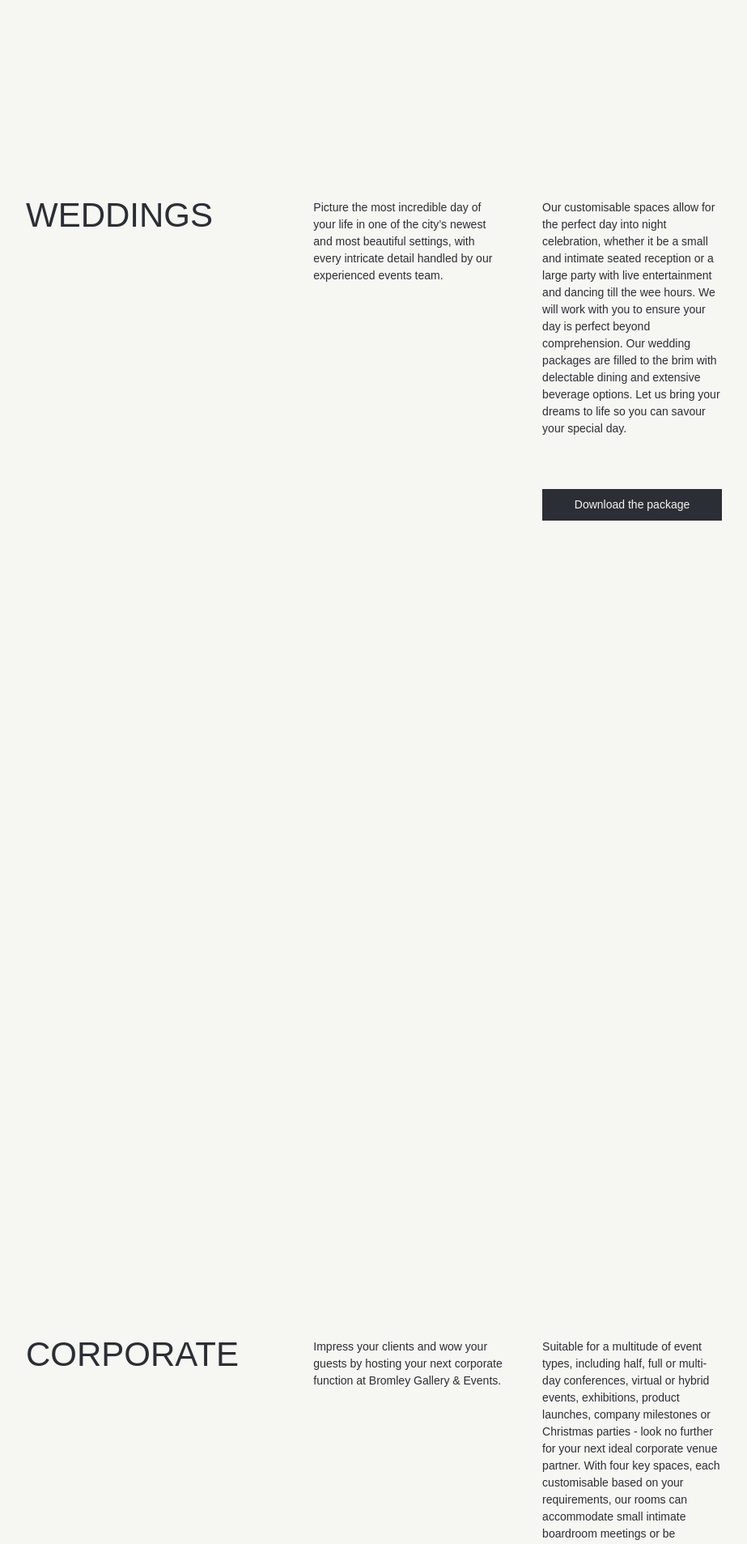
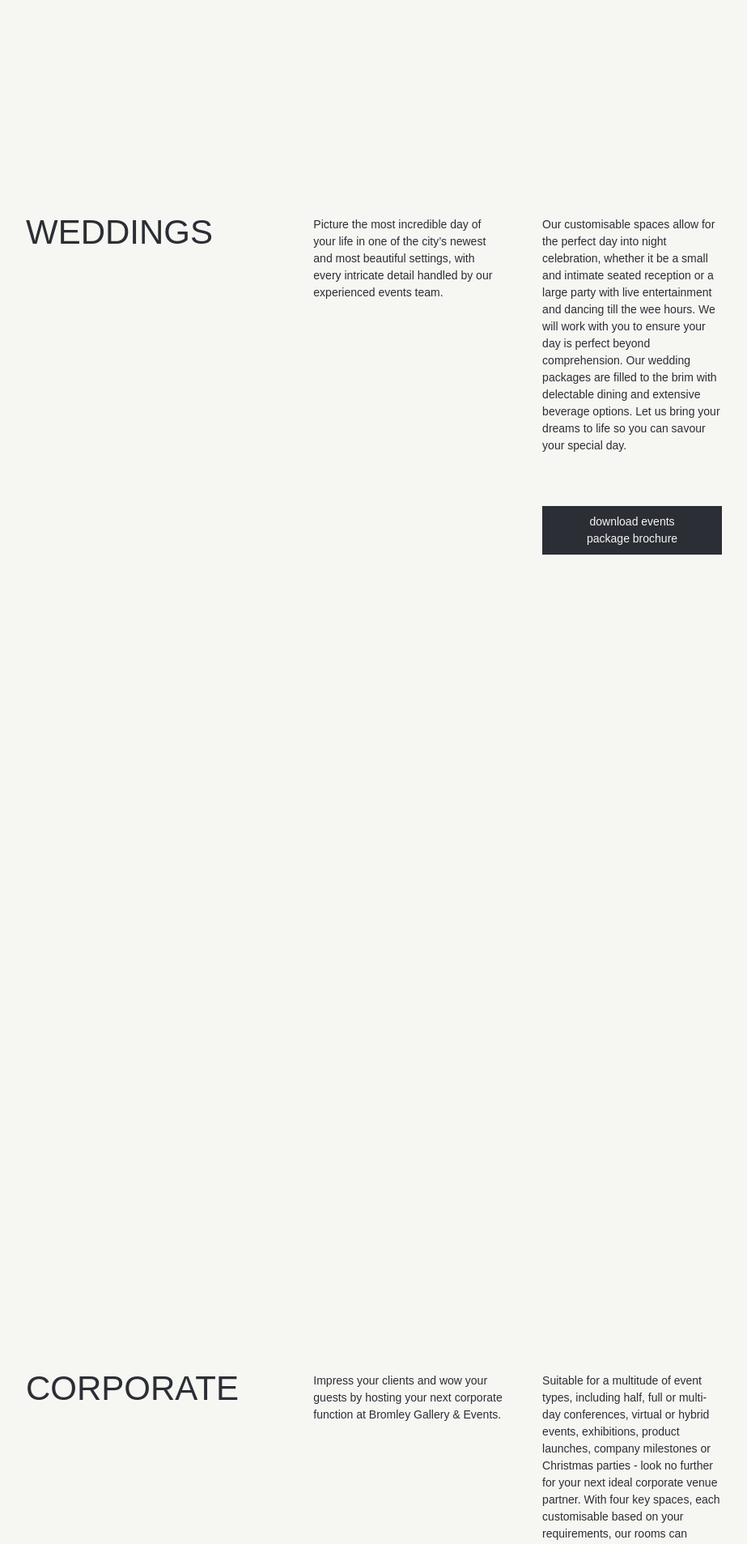
Before and after one commit to milosptr/event-centar, a Jekyll site: the page built from experiences.md, in a window 1280 px wide. Shown: the part 2830-4737 px from the top of the page at 81% size, without its empty margins (138-1061 px from the left). Built offline with Jekyll 4.4.1, drawn with Linux system fonts in a browser that asks for light colours; some web fonts are replaced; some of the changed text lies outside the part shown.

Commit message:
changes in content

```diff
--- a/_layouts/experiences.html
+++ b/_layouts/experiences.html
@@ -46,7 +46,7 @@
             </p>
             <a href="/EventsBrochure.pdf" target="blank">
               <button class="experience-download-btn my-8 lg:my-0 lg:mt-16 w-full black-button little-font">
-                Download the package
+                download events package brochure
               </button>
             </a>
           </div>
@@ -68,7 +68,7 @@
             </p>
             <a href="/EventsBrochure.pdf" target="blank">
               <button class="experience-download-btn my-12 lg:my-0 lg:mt-16 w-full black-button little-font">
-                Download the package
+                download events package brochure
               </button>
             </a>
           </div>
--- a/_layouts/homepage.html
+++ b/_layouts/homepage.html
@@ -9,11 +9,11 @@
 
 <main class="pt-20 lg:pt-0">
   <div class="wrapper">
-  <h1 id="homepage-title" class="big-font mb-20 lg:mb-48 xl:mt-16"><!--animate__animated animate__slower-->
+  <h1 id="homepage-title" class="big-font mb-20 lg:mb-36"><!--xl:mt-16 --animate__animated animate__slower-->
     {{ page.big_title }}
   </h1>
   <img src="{{page.main_photo}}" alt="interior picture"
-  id="homepage-first-img" class="w-full mt-8 mb-8 sm:mt-0 sm:mb-12 lg:mb-32"><!--animate__slower-->
+  id="homepage-first-img" class="w-full mt-8 mb-8 sm:mt-0 sm:mb-12 lg:mb-32">
   <p class="reveal-top upper-font mb-8 sm:mb-12 lg:mb-32 main-color">
     {{page.description}} </p>
     <div class="xl:flex xl:justify-between mb-8 lg:mb-32">
--- a/_layouts/spaces.html
+++ b/_layouts/spaces.html
@@ -77,7 +77,6 @@
         <div  class="facility-box">
         <li class="reveal-top facility ">{{page.facility7}}</li>
         <li class="reveal-top facility ">{{page.facility8}}</li>
-        <li class="reveal-top facility ">{{page.facility9}}</li>
         </div>
 
     </ul>
--- a/css/style.css
+++ b/css/style.css
@@ -889,7 +889,7 @@
   header {
       background-image: none;
       height: auto;
-      padding-bottom: 80px;
+      padding-bottom: 60px;
     }
 
   .menu {
```
